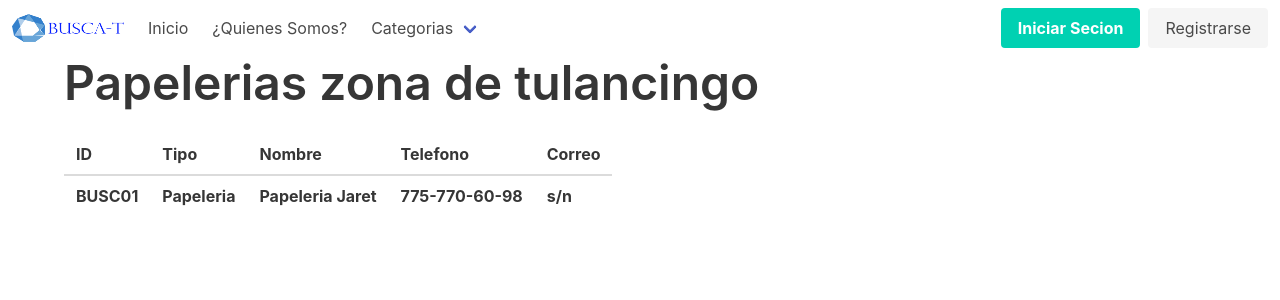
After one commit to Kevin12-0/Tienda_PHP, a PHP site: page /Proyecto/papelerias.php in a window 1280 px wide. The commit adds this page. Shown: the top 300 px of the page. Run offline with PHP 8.4, Linux system fonts and the light colour scheme; data comes from the database, SQL or seed files in the repository; lists and menus that the app fills with data are empty.

Commit message:
Cambios 28/11/20

```diff
--- a/Proyecto/Iniciar.php
+++ b/Proyecto/Iniciar.php
@@ -28,7 +28,7 @@
 		        Inicio
 		      </a>
 
-		      <a class="navbar-item">
+		      <a class="navbar-item" href="quienes.php">
 		        ¿Quienes Somos?
 		      </a>
 
@@ -38,7 +38,7 @@
 		        </a>
 
 		        <div class="navbar-dropdown">
-		          <a class="navbar-item">
+		          <a class="navbar-item" href="papelerias.php">
 		            Papelerias
 		          </a>
 		          <a class="navbar-item">
--- /dev/null
+++ b/Proyecto/papelerias.php
@@ -0,0 +1,83 @@
+<!DOCTYPE html>
+<html lang="es">
+<head>
+
+	<meta charset="utf-8">
+	<meta name="viewport" content="width=device-width, user-scalable=no, initial-scale=1, minimun-scale=1">
+	<link rel="stylesheet" href="https://cdn.jsdelivr.net/npm/bulma@0.9.1/css/bulma.min.css">
+  <link rel="stylesheet" href="esti.css">
+	<title></title>
+</head>
+<body>
+	<nav class="navbar" role="navigation" aria-label="main navigation">
+		  <div class="navbar-brand">
+		    <a class="navbar-item" href="">
+		      <img src="Logo.png" width="112" height="28">
+		    </a>
+
+		    <a role="button" class="navbar-burger burger" aria-label="menu" aria-expanded="false" data-target="navbarBasicExample">
+		      <span aria-hidden="true"></span>
+		      <span aria-hidden="true"></span>
+		      <span aria-hidden="true"></span>
+		    </a>
+		  </div>
+
+		  <div id="navbarBasicExample" class="navbar-menu">
+		    <div class="navbar-start">
+		      <a class="navbar-item">
+		        Inicio
+		      </a>
+
+		      <a class="navbar-item" href="quienes.php">
+		        ¿Quienes Somos?
+		      </a>
+
+		      <div class="navbar-item has-dropdown is-hoverable">
+		        <a class="navbar-link">
+		          Categorias
+		        </a>
+
+		        <div class="navbar-dropdown">
+		          <a class="navbar-item" href="papelerias.php">
+		            Papelerias
+		          </a>
+		          <a class="navbar-item">
+		            Tecnologia
+		          </a>
+		          <a class="navbar-item">
+		            Abarrotes
+		          </a>
+		          <hr class="navbar-divider">
+		          <a class="navbar-item">
+		            ...
+		          </a>
+		        </div>
+		      </div>
+		    </div>
+
+		    <div class="navbar-end">
+		      <div class="navbar-item">
+		        <div class="buttons">
+		          <a class="button is-primary" href="Iniciar.php">
+		            <strong>Iniciar Secion</strong>
+		          </a>
+		          <a class="button is-light">
+		            Registrarse
+		          </a>
+
+		        </div>
+		      </div>
+		    </div>
+		  </div>
+		</nav>
+	</nanvar>
+    <div class="container">
+        <div class="colums">
+            <div class="colums is-4">
+                <h1 class="title is-1">Papelerias zona de tulancingo</h1>
+                <?php include 'papelerias_view.php'; ?>
+            </div>
+        </div>
+    </div>
+</body>
+</html>
--- /dev/null
+++ b/Proyecto/papelerias_view.php
@@ -0,0 +1,35 @@
+<?php
+    $datos = new SQLite3("tiendas.db");
+    $resultado = $datos->query("SELECT * FROM tienda;");
+    $table = "
+        <table class='table'>
+            <thead>
+            <tr>
+                <th>ID</th>
+                <th>Tipo</th>
+                <th>Nombre</th>
+                <th>Telefono</th>
+                <th>Correo</th>
+            </tr>
+            </thead>
+    ";
+    print($table);
+    while ($row = $resultado->fetchArray()) {
+        $id_tienda = $row['id_tienda'];
+        $tipotienda = $row['tipotienda'];
+        $nombretienda = $row['nombretienda'];
+        $telefono = $row ['telefono'];
+        $correo = $row ['correo'];
+        $table="
+            <tr>
+                <th>$id_tienda</th>
+                <th>$tipotienda</th>
+                <th>$nombretienda</th>
+                <th>$telefono</th>
+                <th>$correo</th>
+            </tr>
+        ";
+        print($table);
+    }
+    print('</table>');
+?>
--- a/Proyecto/quienes.php
+++ b/Proyecto/quienes.php
@@ -26,7 +26,7 @@
 		        Inicio
 		      </a>
 
-		      <a class="navbar-item">
+		      <a class="navbar-item" href="quienes.php">
 		        ¿Quienes Somos?
 		      </a>
 
@@ -36,7 +36,7 @@
 		        </a>
 
 		        <div class="navbar-dropdown">
-		          <a class="navbar-item">
+		          <a class="navbar-item" href="papelerias.php">
 		            Papelerias
 		          </a>
 		          <a class="navbar-item">
```
Also changed, not shown: Proyecto/tiendas.sql (added, +8 -0 lines), Productos/tienda.db (deleted), Proyecto/tiendas.db (added).
